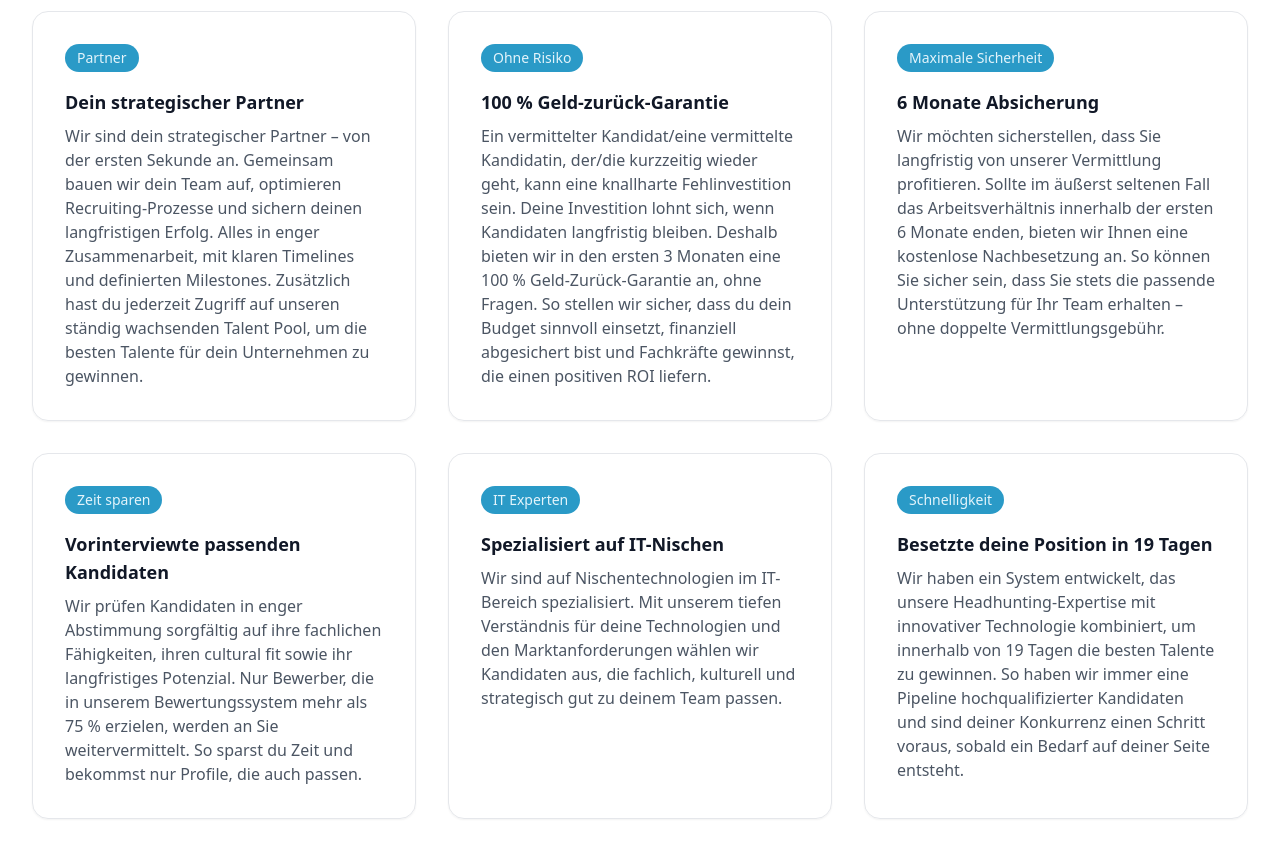
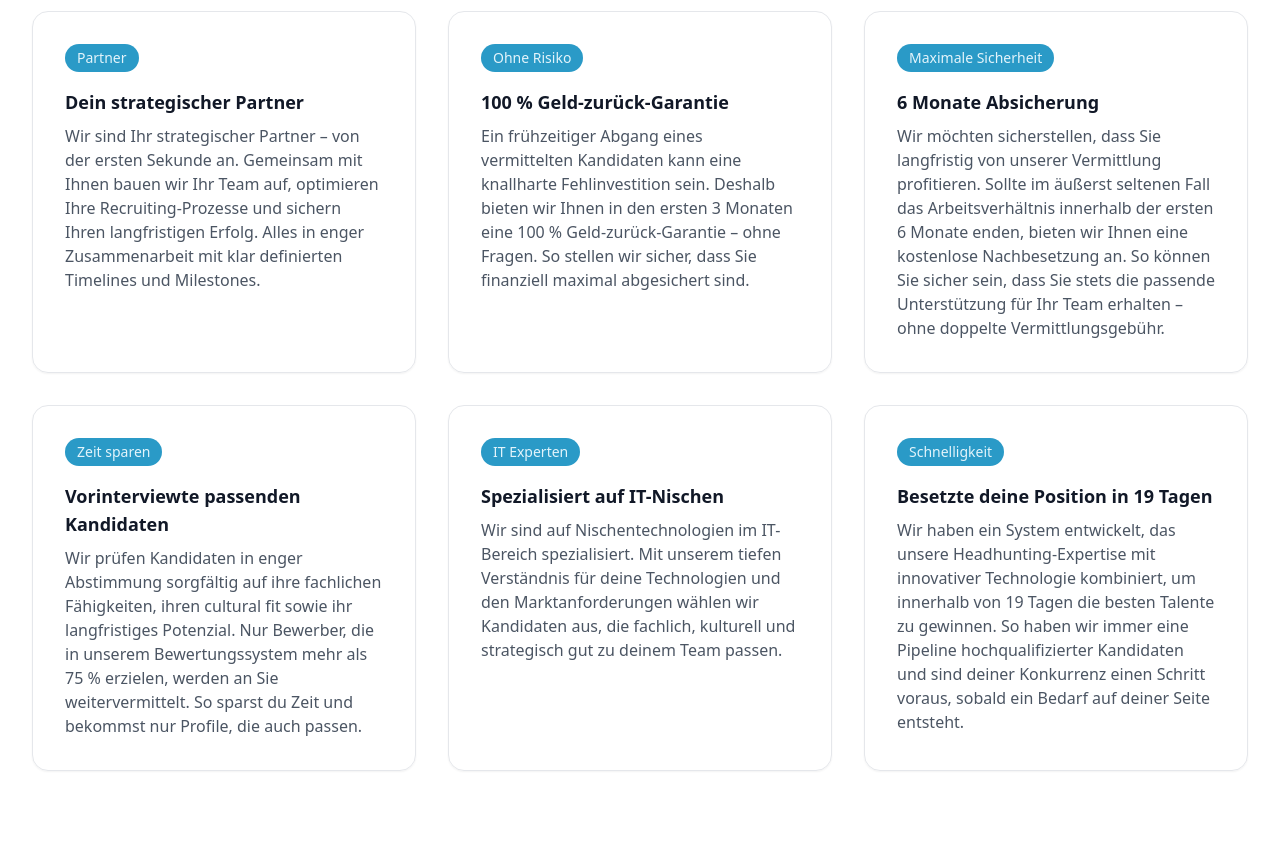
Before and after one commit to MohamedismailTL/talentlinx-website, an Astro site: page / in a window 1280 px wide. Shown: the part 1240-2098 px from the top of the page. Built offline with nearby package versions, Linux system fonts and the light colour scheme; Astro itself is replaced by a stand-in of ours.

Commit message:
Update Features “features”

```diff
--- a/content/features.md
+++ b/content/features.md
@@ -3,20 +3,16 @@ headline: Nur eine weitere Personalvermittlung?
 boxes:
   - chip: Partner
     title: Dein strategischer Partner
-    text: Wir sind dein strategischer Partner – von der ersten Sekunde an. Gemeinsam
-      bauen wir dein Team auf, optimieren Recruiting-Prozesse und sichern deinen
-      langfristigen Erfolg. Alles in enger Zusammenarbeit, mit klaren Timelines
-      und definierten Milestones. Zusätzlich hast du jederzeit Zugriff auf
-      unseren ständig wachsenden Talent Pool, um die besten Talente für dein
-      Unternehmen zu gewinnen.
+    text: Wir sind Ihr strategischer Partner – von der ersten Sekunde an. Gemeinsam
+      mit Ihnen bauen wir Ihr Team auf, optimieren Ihre Recruiting-Prozesse und
+      sichern Ihren langfristigen Erfolg. Alles in enger Zusammenarbeit mit klar
+      definierten Timelines und Milestones.
   - chip: Ohne Risiko
     title: 100 % Geld-zurück-Garantie
-    text: Ein vermittelter Kandidat/eine vermittelte Kandidatin, der/die kurzzeitig
-      wieder geht, kann eine knallharte Fehlinvestition sein. Deine Investition
-      lohnt sich, wenn Kandidaten langfristig bleiben. Deshalb bieten wir in den
-      ersten 3 Monaten eine 100 % Geld-Zurück-Garantie an, ohne Fragen. So
-      stellen wir sicher, dass du dein Budget sinnvoll einsetzt, finanziell
-      abgesichert bist und Fachkräfte gewinnst, die einen positiven ROI liefern.
+    text: Ein frühzeitiger Abgang eines vermittelten Kandidaten kann eine knallharte
+      Fehlinvestition sein. Deshalb bieten wir Ihnen in den ersten 3 Monaten
+      eine 100 % Geld-zurück-Garantie – ohne Fragen. So stellen wir sicher, dass
+      Sie finanziell maximal abgesichert sind.
   - chip: Maximale Sicherheit
     title: 6 Monate Absicherung
     text: Wir möchten sicherstellen, dass Sie langfristig von unserer Vermittlung
```
